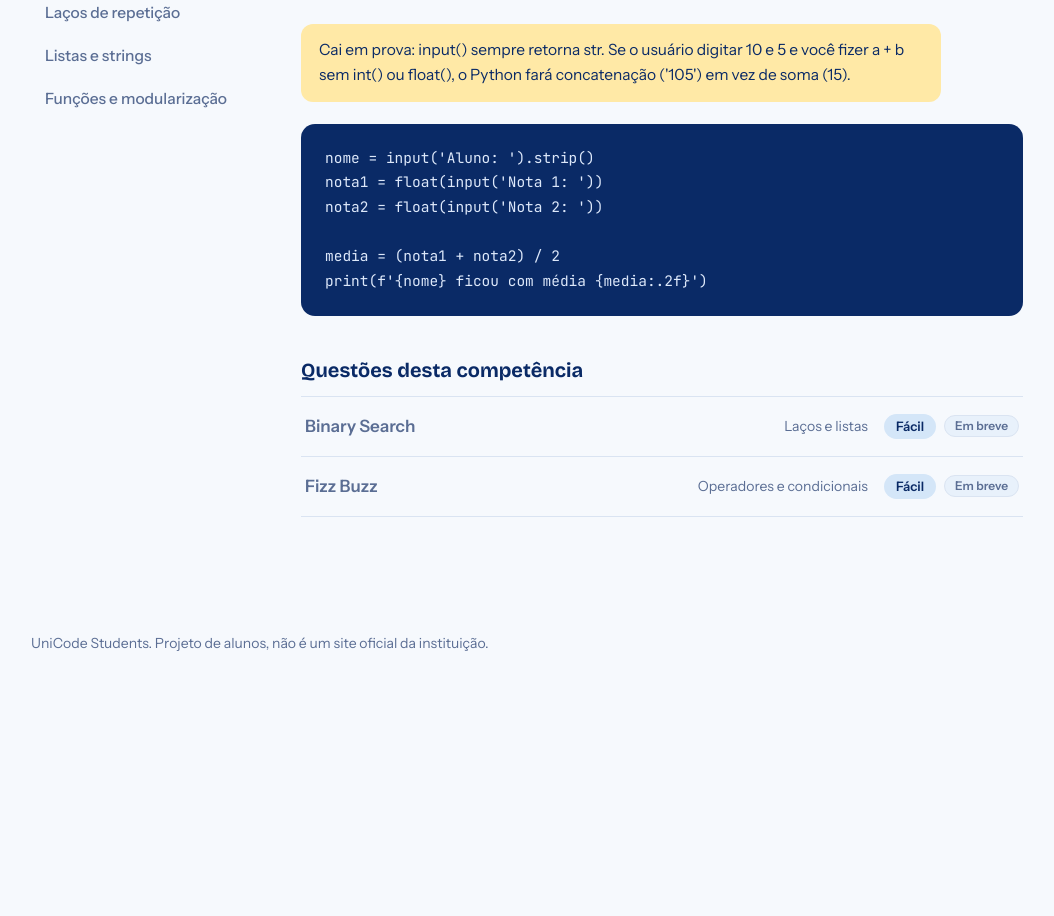
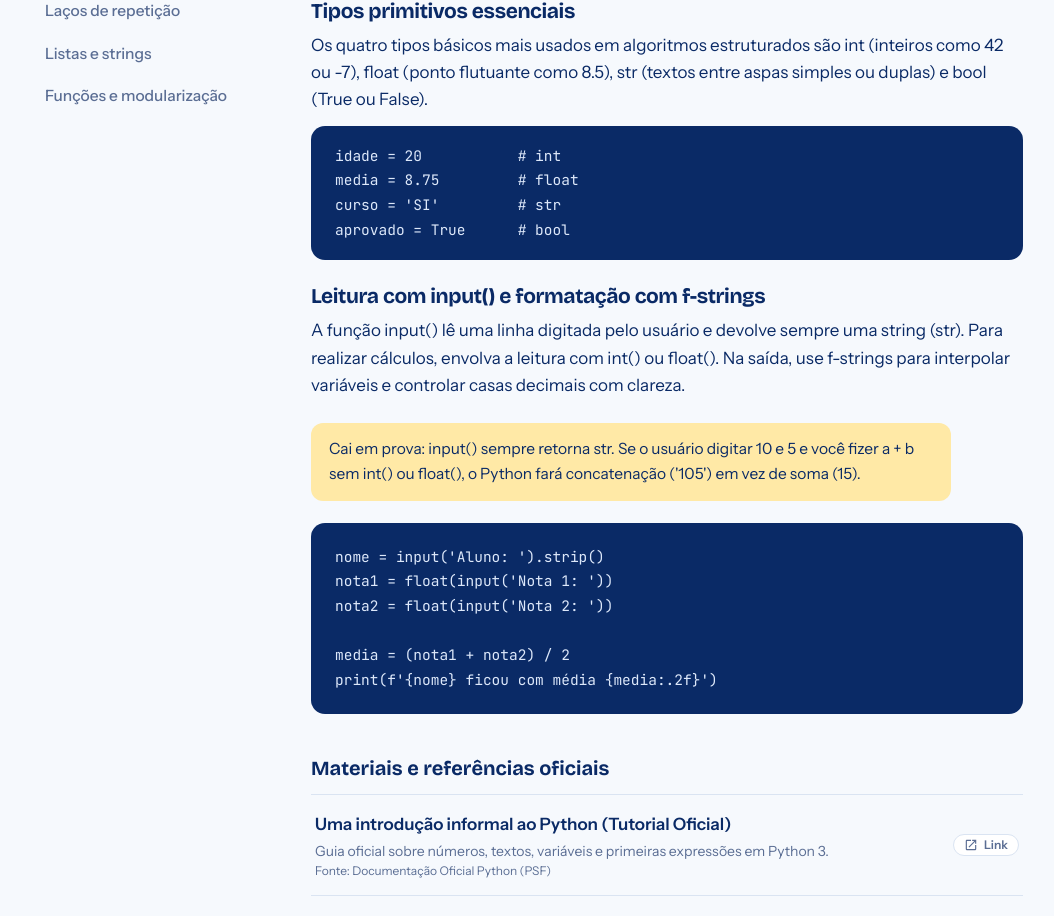
Before and after one commit to LuizMatt/uni-code-students, a Nuxt app: page /competencies/c1 in a window 1280 px wide. Shown: the part 554-1470 px from the top of the page, without its empty margins (113-1167 px from the left). Before the commit the page ends 1251 px from the top, so only its background shows below. Built offline with nearby package versions, Linux system fonts and the light colour scheme.

Commit message:
feat(pages): render C1 sections/resources and coming-soon competency view

```diff
--- a/app/pages/competencies/[slug].vue
+++ b/app/pages/competencies/[slug].vue
@@ -1,14 +1,19 @@
 <script setup lang="ts">
 import { computed, ref, watch } from 'vue'
 import { useRoute } from 'vue-router'
-import { PREVIEW_COMPETENCIES, PREVIEW_QUESTIONS } from '~/utils/preview-data'
+import { mdiArrowLeft } from '@mdi/js'
+import { useContentLocale } from '~/composables/useContentLocale'
+import { isCompetencyAvailable } from '~/utils/availability'
 
 const route = useRoute()
+const { competencies, questions, getCompetencyBySlug } = useContentLocale()
 
 const competency = computed(() => {
   const slug = String(route.params.slug ?? '').toLowerCase()
-  return PREVIEW_COMPETENCIES.find((c) => c.slug === slug) ?? PREVIEW_COMPETENCIES[0]!
+  return getCompetencyBySlug(slug) ?? competencies[0]!
 })
+
+const isAvailable = computed(() => isCompetencyAvailable(competency.value))
 
 const selectedTopicSlug = ref<string>(competency.value.topics?.[0]?.slug ?? '')
 
@@ -26,7 +31,7 @@ const activeTopic = computed(() => {
 })
 
 const relatedQuestions = computed(() =>
-  PREVIEW_QUESTIONS.filter((q) => q.competencies.includes(competency.value.code)),
+  questions.filter((q) => q.competencies.includes(competency.value.code)),
 )
 </script>
 
@@ -44,18 +49,22 @@ const relatedQuestions = computed(() =>
       <div class="mb-3 flex flex-wrap items-center gap-2">
         <AtomsCodeBadge :code="competency.code" />
         <AtomsLevelBadge :level="competency.level" />
+        <AtomsComingSoonBadge v-if="!isAvailable" />
       </div>
       <h1
         class="font-display text-[clamp(32px,4.6vw,48px)] leading-[1.05] font-bold tracking-[-0.03em] text-ink"
       >
         {{ competency.name }}
       </h1>
-      <p v-if="competency.description" class="mt-2.5 max-w-[480px] text-[#34508a]">
+      <p v-if="competency.description" class="mt-2.5 max-w-135 text-[#34508a]">
         {{ competency.description }}
       </p>
     </header>
 
-    <div class="mt-9 grid grid-cols-1 items-start gap-6 pb-20 md:grid-cols-[230px_1fr] md:gap-10">
+    <div
+      v-if="isAvailable"
+      class="mt-9 grid grid-cols-1 items-start gap-6 pb-20 md:grid-cols-[240px_1fr] md:gap-10"
+    >
       <aside
         aria-label="Tópicos"
         class="flex gap-1.5 overflow-x-auto md:sticky md:top-4 md:grid md:gap-0.5"
@@ -64,7 +73,7 @@ const relatedQuestions = computed(() =>
           v-for="topic in competency.topics"
           :key="topic.slug"
           type="button"
-          class="rounded-[10px] px-3.5 py-2 text-left text-[15.5px] font-medium whitespace-nowrap transition-colors duration-200"
+          class="rounded-[10px] px-3.5 py-2 text-left text-[15.5px] font-medium whitespace-nowrap transition-colors duration-200 md:whitespace-normal"
           :class="
             activeTopic?.slug === topic.slug
               ? 'bg-ink text-white'
@@ -78,7 +87,7 @@ const relatedQuestions = computed(() =>
 
       <article v-if="activeTopic">
         <h2
-          class="mb-1 font-display text-[clamp(28px,3.6vw,38px)] leading-[1.1] font-bold tracking-[-0.025em] text-ink"
+          class="mb-1 font-display text-[clamp(28px,3.6vw,38px)] leading-[1.1] font-bold tracking-tight text-ink"
         >
           {{ activeTopic.title }}
         </h2>
@@ -86,17 +95,63 @@ const relatedQuestions = computed(() =>
           {{ activeTopic.summary }}
         </p>
 
+        <div v-if="activeTopic.sections?.length" class="my-6 space-y-6">
+          <section v-for="section in activeTopic.sections" :key="section.title">
+            <h3
+              class="font-display text-[21px] leading-[1.2] font-bold tracking-[-0.02em] text-ink"
+            >
+              {{ section.title }}
+            </h3>
+            <p class="mt-2 max-w-[62ch] text-ink">
+              {{ section.body }}
+            </p>
+            <pre
+              v-if="section.codeSnippet"
+              class="mt-3 overflow-x-auto rounded-[14px] bg-ink px-6 py-4.5 font-mono text-[14.5px] leading-[1.7] text-[#DDE8FA]"
+            ><code>{{ section.codeSnippet }}</code></pre>
+          </section>
+        </div>
+
         <div
           v-if="activeTopic.examNote"
-          class="my-[22px] max-w-[62ch] rounded-xl bg-sun px-[18px] py-3.5 text-[15.5px] text-ink"
+          class="my-5.5 max-w-[62ch] rounded-xl bg-sun px-4.5 py-3.5 text-[15.5px] text-ink"
         >
           {{ activeTopic.examNote }}
         </div>
 
         <pre
           v-if="activeTopic.codeSnippet"
-          class="my-[22px] overflow-x-auto rounded-[14px] bg-ink px-6 py-[22px] font-mono text-[14.5px] leading-[1.7] text-[#DDE8FA]"
+          class="my-5.5 overflow-x-auto rounded-[14px] bg-ink px-6 py-5.5 font-mono text-[14.5px] leading-[1.7] text-[#DDE8FA]"
         ><code>{{ activeTopic.codeSnippet }}</code></pre>
+
+        <div v-if="activeTopic.resources?.length" class="mt-10">
+          <h3 class="font-display text-xl font-bold text-ink">
+            Materiais e referências oficiais
+          </h3>
+          <div class="mt-3 border-t border-border-subtle">
+            <a
+              v-for="res in activeTopic.resources"
+              :key="res.url"
+              :href="res.url"
+              target="_blank"
+              rel="noopener noreferrer"
+              class="group flex flex-wrap items-center justify-between gap-4 border-b border-border-subtle px-1 py-4 transition-colors duration-200 hover:border-brand"
+            >
+              <div class="grid gap-0.5">
+                <b class="font-semibold text-ink transition-colors duration-200 group-hover:text-brand">
+                  {{ res.title }}
+                </b>
+                <span v-if="res.description" class="text-sm text-ink-muted">
+                  {{ res.description }}
+                </span>
+                <span class="text-xs text-ink-muted">
+                  Fonte: {{ res.source }}
+                </span>
+              </div>
+              <AtomsResourceTypeBadge :type="res.type" />
+            </a>
+          </div>
+        </div>
 
         <div v-if="relatedQuestions.length" class="mt-10">
           <h3 class="font-display text-xl font-bold text-ink">Questões desta competência</h3>
@@ -111,5 +166,20 @@ const relatedQuestions = computed(() =>
         </div>
       </article>
     </div>
+
+    <div v-else class="mt-9 pb-20">
+      <MoleculesEmptyState
+        title="Conteúdo disponível em breve"
+        description="Os resumos, exemplos de código e materiais de apoio desta competência estão sendo preparados e serão publicados em breve."
+      >
+        <NuxtLink
+          to="/#competencias"
+          class="inline-flex items-center gap-1.5 rounded-lg border border-border-subtle bg-surface px-3 py-1.5 text-xs font-medium text-ink transition hover:bg-subtle"
+        >
+          <AtomsBaseIcon :path="mdiArrowLeft" :size="14" />
+          <span>Voltar para competências</span>
+        </NuxtLink>
+      </MoleculesEmptyState>
+    </div>
   </TemplatesAppShell>
 </template>
--- a/app/pages/index.vue
+++ b/app/pages/index.vue
@@ -1,6 +1,8 @@
 <script setup lang="ts">
 import { mdiArrowRight } from '@mdi/js'
-import { PREVIEW_COMPETENCIES, PREVIEW_QUESTIONS } from '~/utils/preview-data'
+import { useContentLocale } from '~/composables/useContentLocale'
+
+const { competencies, questions } = useContentLocale()
 </script>
 
 <template>
@@ -58,7 +60,7 @@ import { PREVIEW_COMPETENCIES, PREVIEW_QUESTIONS } from '~/utils/preview-data'
 
       <div class="border-t border-border-subtle">
         <MoleculesCompetencyCard
-          v-for="item in PREVIEW_COMPETENCIES"
+          v-for="item in competencies"
           :key="item.code"
           :competency="item"
         />
@@ -74,7 +76,7 @@ import { PREVIEW_COMPETENCIES, PREVIEW_QUESTIONS } from '~/utils/preview-data'
       <p class="mt-2 text-ink-muted">LeetCode resolvido, com a ideia por trás do código.</p>
       <div class="mt-7 border-t border-border-subtle">
         <MoleculesResourceCard
-          v-for="q in PREVIEW_QUESTIONS"
+          v-for="q in questions"
           :key="q.slug"
           :resource="q"
           :to="`/competencies/${q.competencies[0]?.toLowerCase() ?? 'c1'}`"
```
